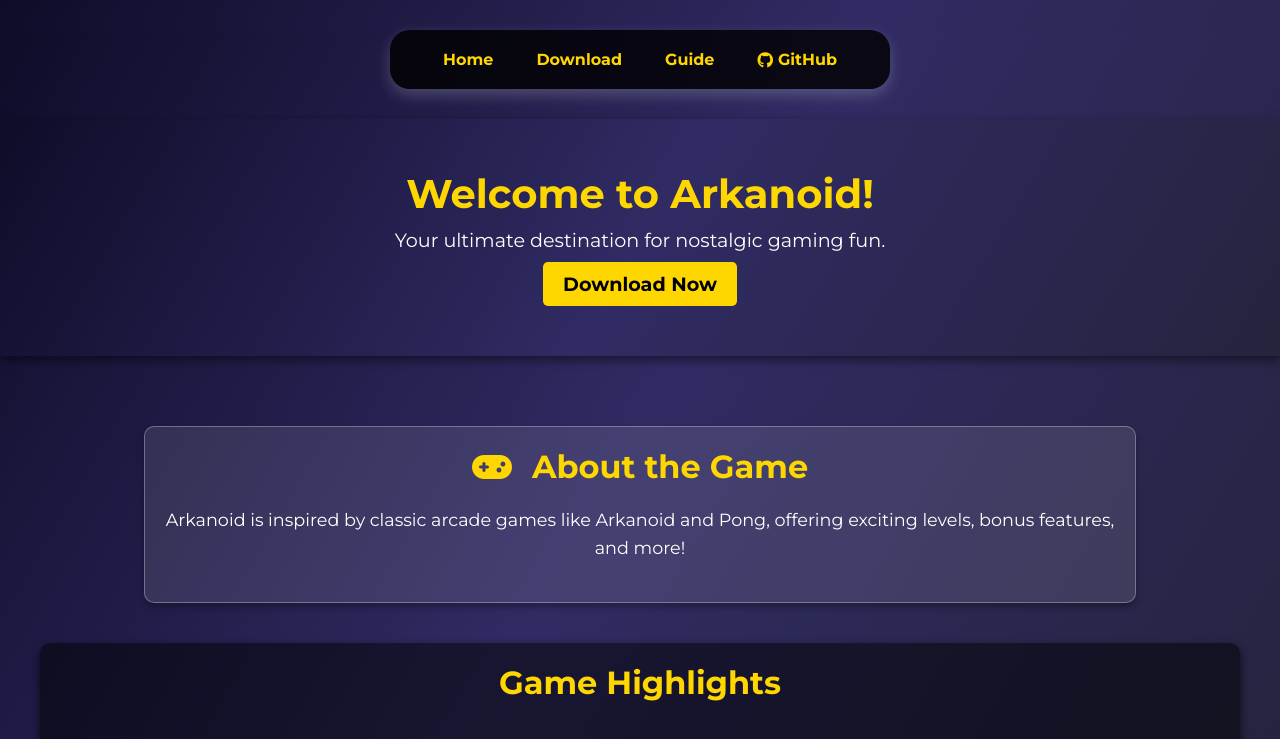
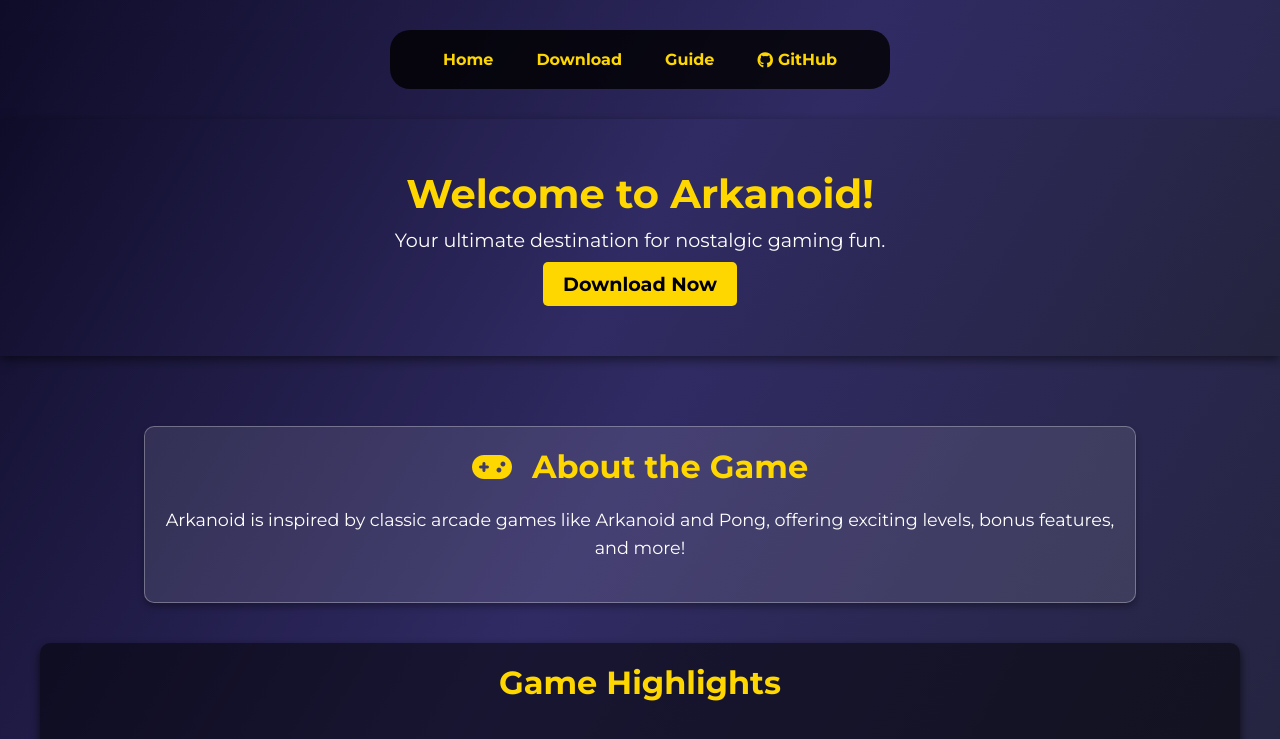
Before and after one commit to LuxySs-Evr5/RaquetteBaballe, a plain HTML site: page website/index.html in a window 1280 px wide. Shown: the top 739 px of the page. Drawn offline with Linux system fonts and the light colour scheme.

Commit message:
remove white from de nav

```diff
--- a/website/style.css
+++ b/website/style.css
@@ -565,7 +565,6 @@ button:active, .cta-button:active {
 /* General of Nav */
 nav {
     background: rgba(0, 0, 0, 0.8);
-    box-shadow: 0px 6px 15px rgba(255, 255, 255, 0.2);
     border-radius: 20px;
     margin: 30px auto;
     max-width: 500px;
```
